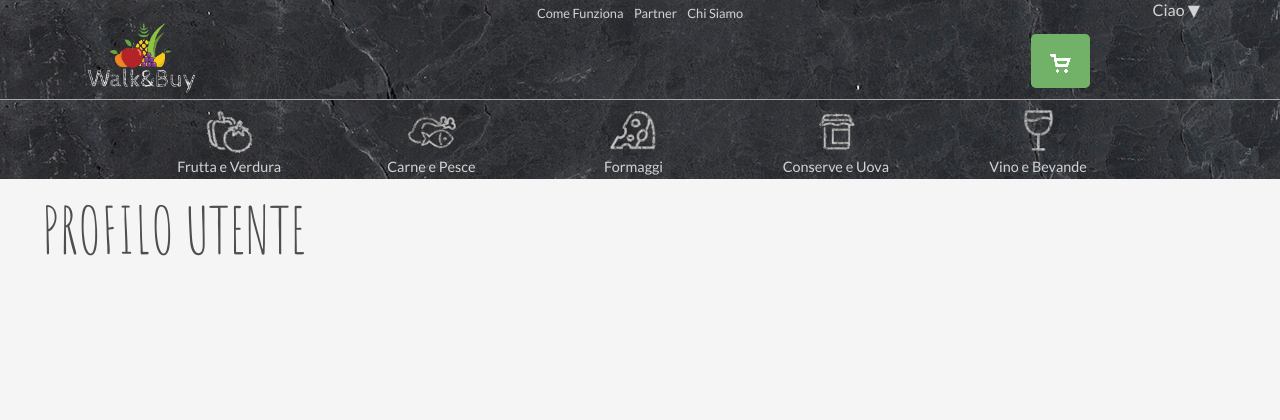
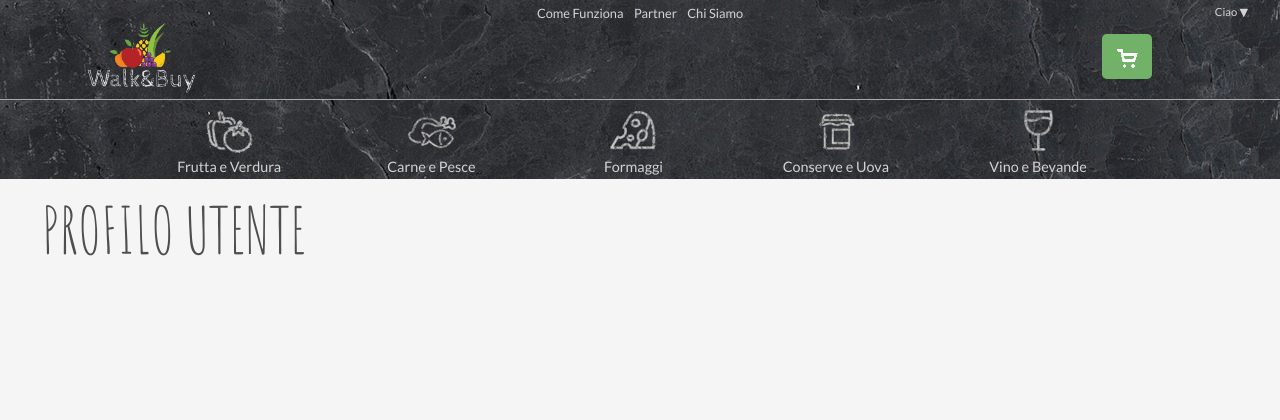
Before and after one commit to mcanovese/walkandbuy, a PHP site: page /users in a window 1280 px wide. Shown: the top 420 px of the page. Run offline with PHP 8.4, Linux system fonts and the light colour scheme; the visitor is signed in with stand-in values (Sample User, id 1); data that the repository does not hold is empty; some libraries are stand-ins or nearby versions.

Commit message:
Piccoli fix

```diff
--- a/app/views/partials/head.php
+++ b/app/views/partials/head.php
@@ -33,7 +33,7 @@ if(!isset($_SESSION)){
     </ul>
     </div>
    <div tabindex="0" class="logged-info right">
-     <span >Ciao <?php if(isset($_SESSION['user'])) echo $_SESSION['user']->nome;  ?>&#x25BC;</span> <!--DEVI SISTEMARMI QUA-->
+    <a class="user-interface" >Ciao <?php if(isset($_SESSION['user'])) echo $_SESSION['user']->nome;  ?>&#x25BC;</a>
     <ul class="logged-info-content">
         <li><a href="user">Profilo</a></li>
         <li><a href="logout">Logout</a></li>
@@ -65,6 +65,7 @@ window.onscroll = function() {scroll()};
 
 <?php else : ?>
 <div  class="top-container">
+<div class="top-info">
     <ul class="little">
         <li class="list-item">
         <a class="navbar-link little" href="./howWork">Come funziona</a>
@@ -76,6 +77,7 @@ window.onscroll = function() {scroll()};
         <a class="navbar-link little" href="./whoAreWe">Chi siamo</a>
         </li>
       </ul>
+    </div>
     </div>
   <header  class="navbar-container" id="top" >
   <div class="header" id="myHeader">
--- a/app/views/users.view.php
+++ b/app/views/users.view.php
@@ -3,9 +3,13 @@
 <div id="body">
 <h1>Profilo Utente</h1>
 </div>
+<div class="content">
+<?php
+echo $user->idutente;
+?>
+</div>
 
 <?php
-echo $user->idutente;
 echo $user->cognome;
 echo $user->nome;
 echo $user->cf;
@@ -13,8 +17,8 @@ echo $user->telefono;
 echo $user->email;
 
 
+?>
 
-?>
 
 
 
--- a/public/css/common.css
+++ b/public/css/common.css
@@ -104,6 +104,11 @@ a:hover {
 
 .public a:visited {
   color: #aaa;
+}
+
+.user-interface{
+  font-size: 0.7rem;
+
 }
 
 h1,
@@ -350,8 +355,8 @@ dd {
   display: inline-block;
   color:lightgrey;
   cursor: pointer;
-  padding-right:5rem;
-
+  padding-right:2rem;
+  padding-top:0.3rem
 
 }
 
@@ -412,9 +417,9 @@ dd {
 .go-cart{
   background-color: #71b168;
   border-radius:0.3rem;
-  padding:1rem 1rem 0.7rem 1rem;
+  padding:0.7rem 0.7rem 0.4rem 0.7rem;
+  margin-top:1rem;
   float:right;
-  margin-top:1rem;
 }
 
 .go-cart:hover{
--- /dev/null
+++ b/public/css/user.css
@@ -0,0 +1,3 @@
+.content{
+    font-size:5rem;
+}
```
